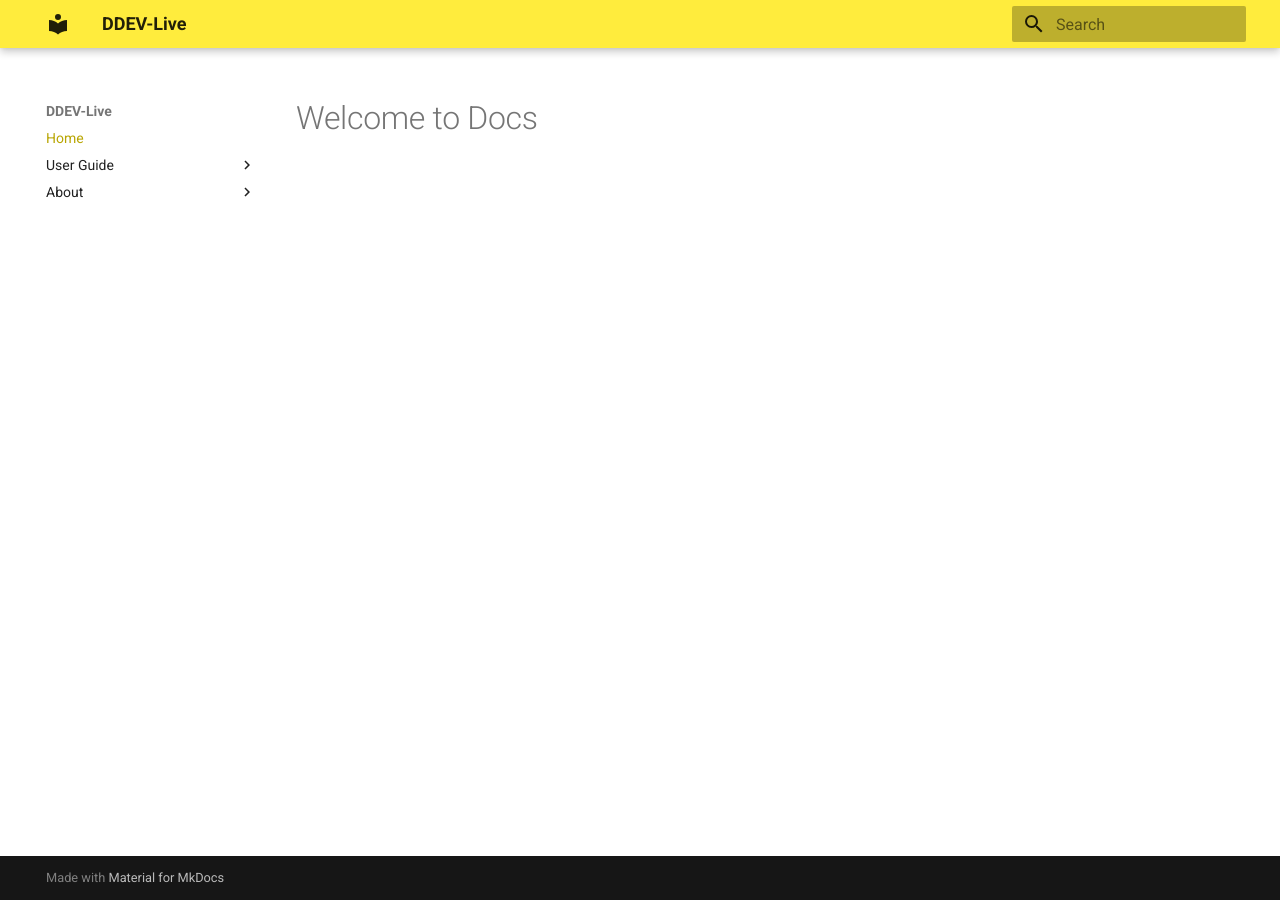
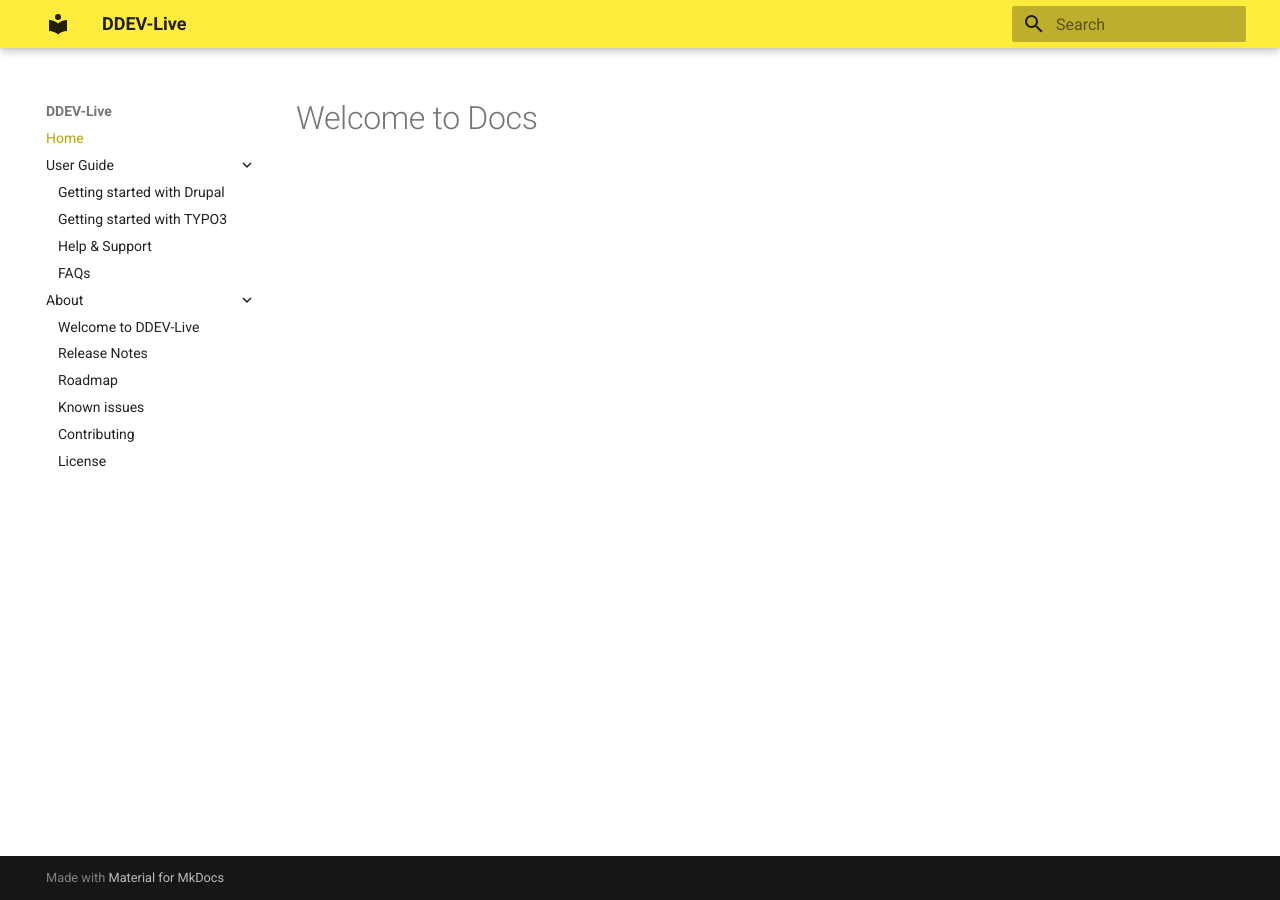
Before and after one commit to fru-io/docs-live, an MkDocs documentation site: the page built from docs/index.md, in a window 1280 px wide. Built offline with MkDocs 1.6.1 and Material for MkDocs 9.7.7, drawn with Linux system fonts in a browser that asks for light colours; part of the change alters nothing that is shown.

```diff
--- /dev/null
+++ b/docs/js/extra.js
@@ -0,0 +1,27 @@
+document.addEventListener("DOMContentLoaded", function() {
+  load_navpane();
+});
+
+function load_navpane() {
+  var width = window.innerWidth;
+  if (width <= 1200) {
+      return;
+  }
+
+  var nav = document.getElementsByClassName("md-nav");
+  for(var i = 0; i < nav.length; i++) {
+      if (typeof nav.item(i).style === "undefined") {
+          continue;
+      }
+
+      if (nav.item(i).getAttribute("data-md-level") && nav.item(i).getAttribute("data-md-component")) {
+          nav.item(i).style.display = 'block';
+          nav.item(i).style.overflow = 'visible';
+      }
+  }
+
+  var nav = document.getElementsByClassName("md-nav__toggle");
+  for(var i = 0; i < nav.length; i++) {
+     nav.item(i).checked = true;
+  }
+}
--- a/mkdocs.yml
+++ b/mkdocs.yml
@@ -35,3 +35,6 @@ plugins:
     - git-revision-date-localized:
         type: timeago
         locale: en
+
+extra_javascript:
+  - 'js/extra.js'
```
